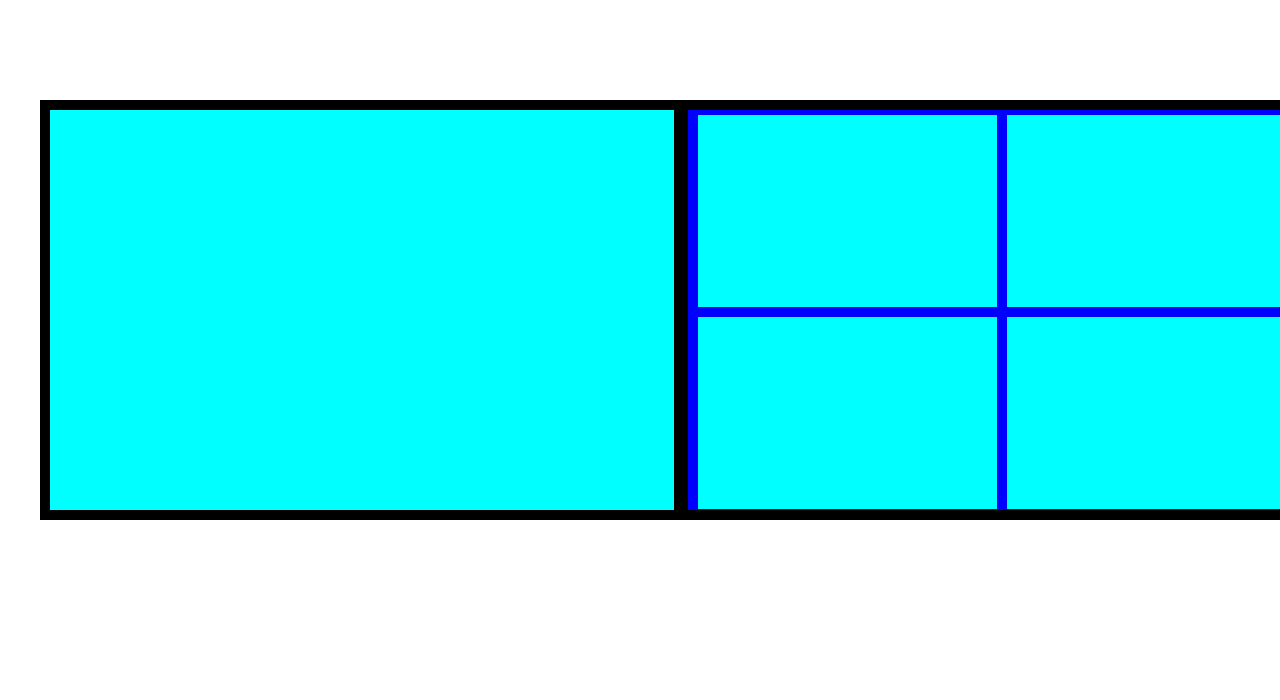
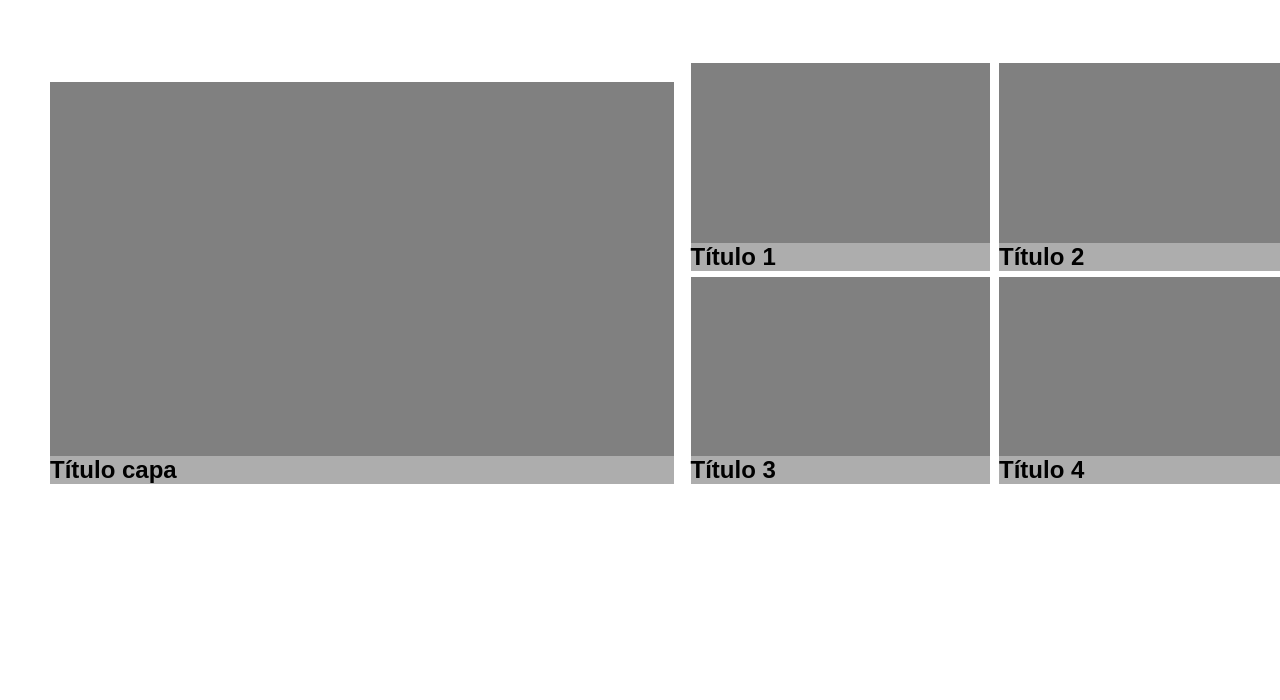
Before and after one commit to marcelo-moura-mhm/InovaNews, a plain HTML site: page index.html in a window 1280 px wide. Shown: the part 100-800 px from the top of the page. Drawn offline with Linux system fonts and the light colour scheme.

Commit message:
layout-principal-final

```diff
--- a/index.html
+++ b/index.html
@@ -22,21 +22,21 @@
         <div id="display-principal">
             <div class="divisoria-noticias">
                 <section id="noticia-destaque">
-
+                    <h2 class="titulo-noticia">Título capa</h2>
                 </section>
             </div>
             <div class="divisoria-noticias">
                 <section class="noticia-principais">
-
+                    <h2 class="titulo-noticia">Título 1</h2>
                 </section>
                 <section class="noticia-principais">
-
+                    <h2 class="titulo-noticia">Título 2</h2>
                 </section>
                 <section class="noticia-principais">
-
-                </section>
+                    <h2 class="titulo-noticia">Título 3</h2>
+                </section class="noticia-principais">
                 <section class="noticia-principais">
-
+                    <h2 class="titulo-noticia">Título 4</h2>
                 </section>
             </div>
         </div>
--- a/style.css
+++ b/style.css
@@ -24,6 +24,7 @@
     margin-right: 100px;
     position: relative;
     top: 40px;
+    font-family: Arial, Helvetica, sans-serif;
 }
 
 .menu li{
@@ -48,17 +49,14 @@
     height: 420px;
     width: 1300px;
     position: relative;
-    top:200px;
+    top:150px;
     left: 40px;
-    background-color: black;
-    /*temporario*/
 }
 
 .divisoria-noticias{
     height: 400px;
     width: 48%;
-    background-color: blue;
-    margin-top: 10px;
+    margin-top: 5px;
     margin-left: 10px;
     display: inline-block;
 }
@@ -66,14 +64,25 @@
 #noticia-destaque{
     height: 100%;
     width: 100%;
-    background-color: aqua;
+    background-color: gray;
+    display: inline-block;
 }
 
 .noticia-principais{
-    /*display: inline-block;*/
+    display: inline-block;
     height: 48%;
     width: 48%;
-    margin: 5px 5px;
-    background-color: aqua;
-    float: right;
+    margin: 8px 2.5px;
+    background-color: gray;
 }
+
+.titulo-noticia{
+    font-family: Arial, Helvetica, sans-serif;
+    background-color: #adadad;
+    width: 100%;
+    margin-top: 60%;
+}
+
+.noticia-principais:hover, #noticia-destaque:hover{
+    border: 3px solid black;
+}
```
